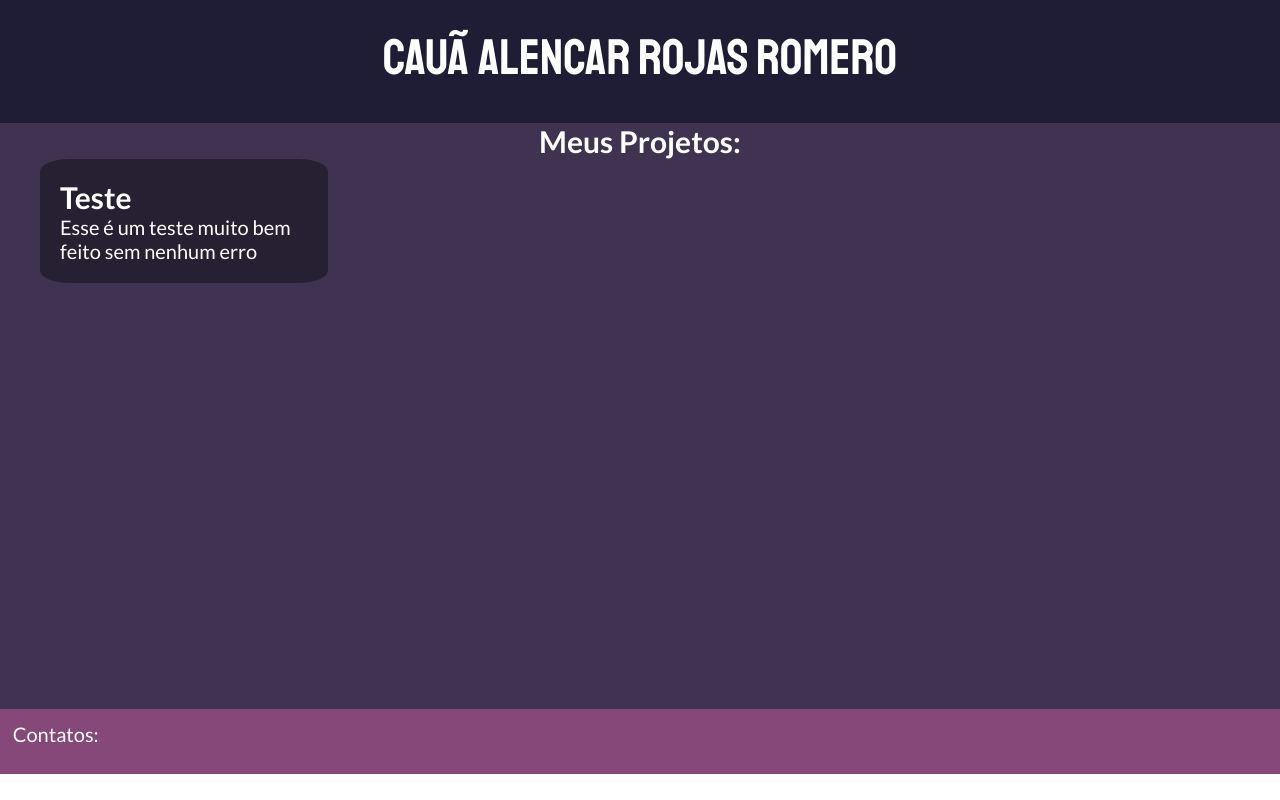
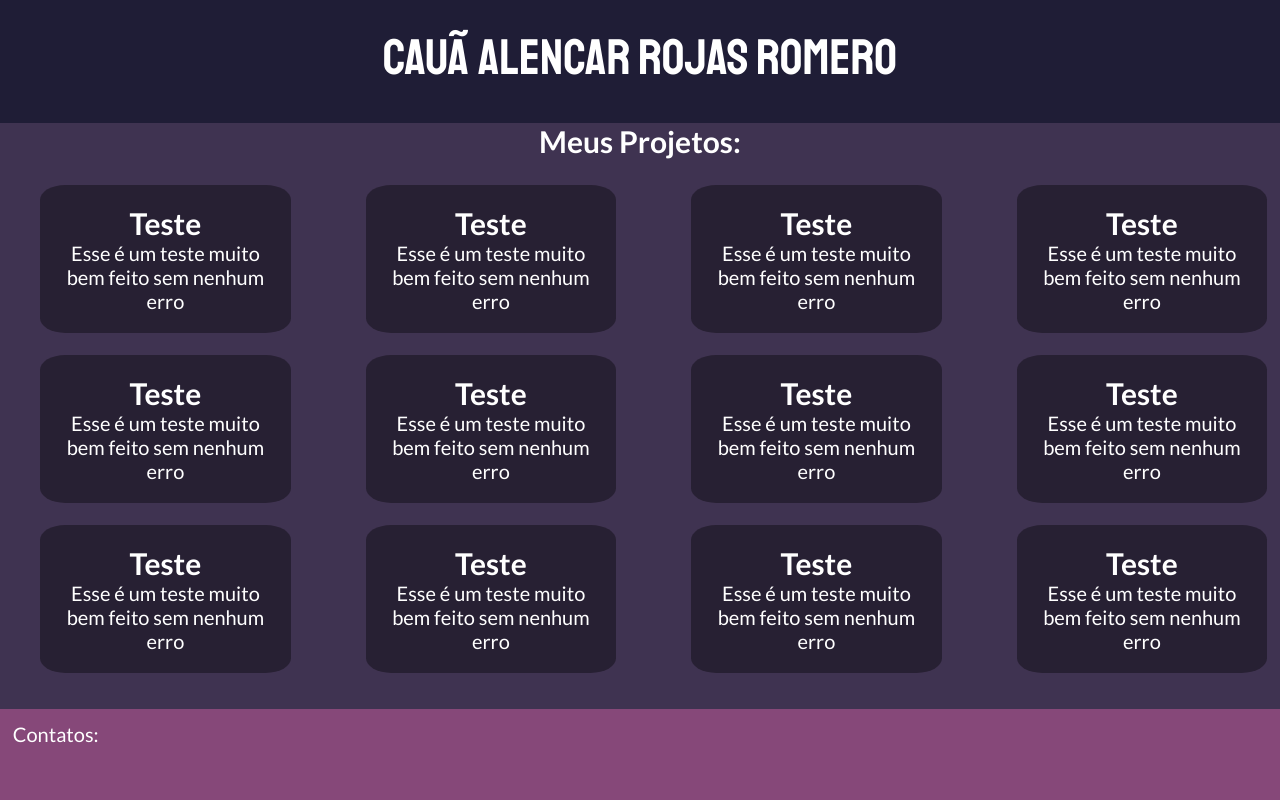
Before and after one commit to CauaRojas/CauaRojas.github.io, a React (Vite) app: page / in a window 1280 px wide. Built offline with nearby package versions, Linux system fonts and the light colour scheme.

Commit message:
adicionei uns elementos de teste e melhorei o css

```diff
--- a/src/App.css
+++ b/src/App.css
@@ -1,9 +1,3 @@
-:root {
-	--dark: #1f1d36;
-	--l-dark: #3f3351;
-	--purple: #864879;
-	--soft-red: #e9a6a6;
-}
 header {
 	background-color: var(--dark);
 	height: 9%;
@@ -15,12 +9,17 @@ header {
 main {
 	background-color: var(--l-dark);
 	height: 73.2%;
+	max-height: 100%;
+	overflow-y: auto;
 }
 ul {
-	display: flex;
+	display: grid;
+	grid-template-columns: auto auto auto auto;
+	gap: 5%;
 }
 main > h1 {
 	font-size: 3rem;
+	margin-bottom: 2%;
 	text-align: center;
 }
 footer {
--- a/src/App.tsx
+++ b/src/App.tsx
@@ -13,6 +13,50 @@ function App() {
 						title='Teste'
 						description='Esse é um teste muito bem feito sem nenhum erro'
 					/>
+					<Project
+						title='Teste'
+						description='Esse é um teste muito bem feito sem nenhum erro'
+					/>
+					<Project
+						title='Teste'
+						description='Esse é um teste muito bem feito sem nenhum erro'
+					/>
+					<Project
+						title='Teste'
+						description='Esse é um teste muito bem feito sem nenhum erro'
+					/>
+					<Project
+						title='Teste'
+						description='Esse é um teste muito bem feito sem nenhum erro'
+					/>
+					<Project
+						title='Teste'
+						description='Esse é um teste muito bem feito sem nenhum erro'
+					/>
+					<Project
+						title='Teste'
+						description='Esse é um teste muito bem feito sem nenhum erro'
+					/>
+					<Project
+						title='Teste'
+						description='Esse é um teste muito bem feito sem nenhum erro'
+					/>
+					<Project
+						title='Teste'
+						description='Esse é um teste muito bem feito sem nenhum erro'
+					/>
+					<Project
+						title='Teste'
+						description='Esse é um teste muito bem feito sem nenhum erro'
+					/>
+					<Project
+						title='Teste'
+						description='Esse é um teste muito bem feito sem nenhum erro'
+					/>
+					<Project
+						title='Teste'
+						description='Esse é um teste muito bem feito sem nenhum erro'
+					/>
 				</ul>
 			</main>
 			<footer>Contatos:</footer>
--- a/src/Project.css
+++ b/src/Project.css
@@ -2,12 +2,14 @@ li {
 	background-color: hsla(0, 0%, 0%, 0.377);
 	border-radius: 10%;
 	padding: 2rem;
-	width: 20%;
+	width: 80%;
 	list-style: none;
 }
 h2 {
+	text-align: center;
 	font-size: 3rem;
 }
 p {
+	text-align: center;
 	font-size: 2rem;
 }
--- a/src/main.css
+++ b/src/main.css
@@ -1,4 +1,10 @@
 @import url('https://fonts.googleapis.com/css2?family=Lato:ital,wght@0,100;0,300;0,400;0,700;0,900;1,100;1,300;1,400;1,700;1,900&family=Staatliches&display=swap');
+:root {
+	--dark: #1f1d36;
+	--l-dark: #3f3351;
+	--purple: #864879;
+	--soft-red: #e9a6a6;
+}
 * {
 	margin: 0;
 }
@@ -8,6 +14,7 @@ html {
 	color: #fff;
 	font-family: 'lato', sans-serif;
 	height: 100%;
+	background-color: var(--purple);
 }
 body,
 #root {
```
